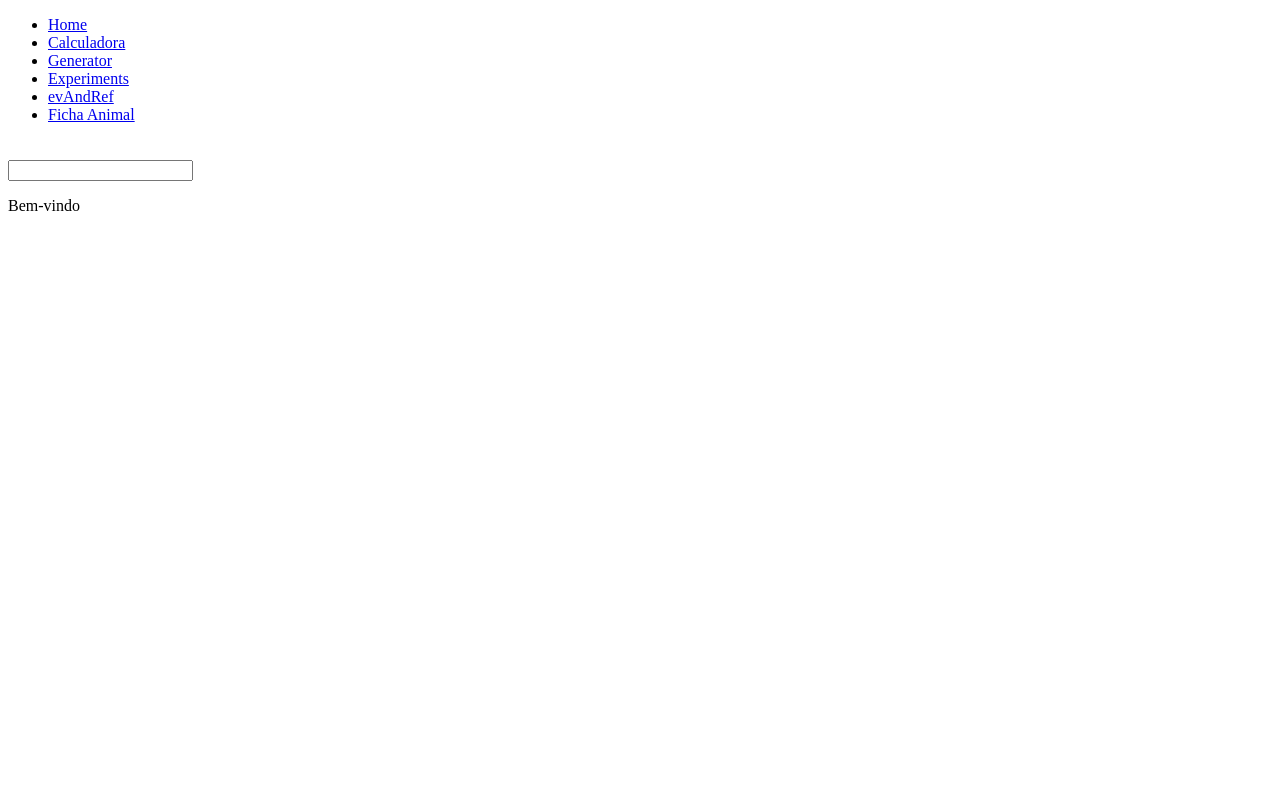
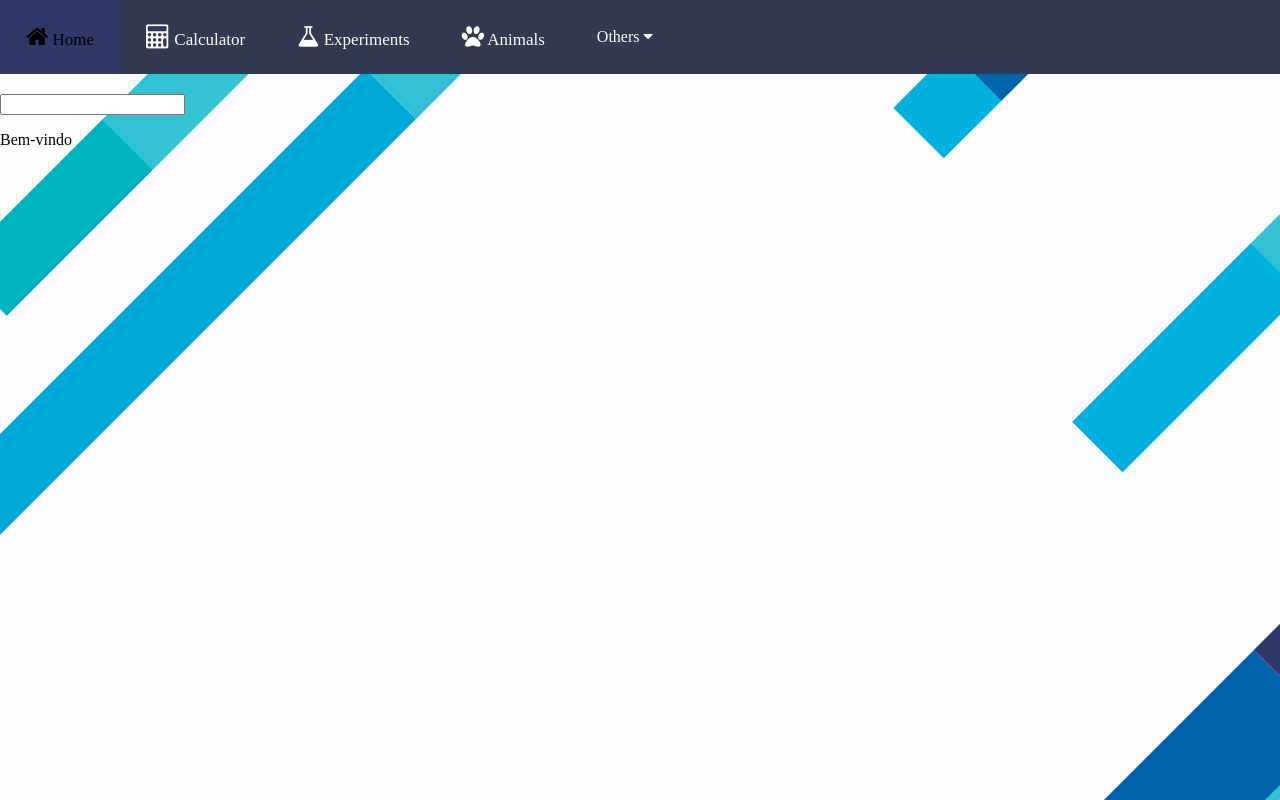
Before and after one commit to Henrique0Mendes/Aulas-Angular, an Angular app in the folder aulas/: page / in a window 1280 px wide. Built offline with nearby package versions, Linux system fonts and the light colour scheme.

Commit message:
v4.5 - NavBar

```diff
--- a/aulas/src/app/nav-bar/nav-bar.component.css
+++ b/aulas/src/app/nav-bar/nav-bar.component.css
@@ -1,6 +1,79 @@
-.nav-active{
-    color:red;
+#header {
+    position: relative;
+    margin: 0;
+    padding-top: 0px;
+
+  }
+
+.navbar {
+    overflow: hidden;
+    background-color: #323950;
+  }
+
+  .navbar a{
+    float: left;
+    color: white;
+    text-align: center;
+    padding: 24px 26px;
+    text-decoration: none;
+    font-size: 17px;
+    top: 0;
+    left: 0;
+    margin: 0;
+    position: relative;
+  }
+
+  .navbar a:hover {
+    background-color: #30386a;
+    color: black;
+  }
+
+  .navbar-active{
+    background-color:#30386a;
     font-size: large;
     font-weight: bold;
     transition: all 1s;
 }
+
+.dropdown {
+    float: left;
+    overflow: hidden;
+  }
+
+  .dropdown .dropbtn {
+    font-size: 16px;
+    border: none;
+    outline: none;
+    color: white;
+    padding: 28px 26px;
+    background-color: inherit;
+    font-family: inherit;
+    margin: 0;
+  }
+
+
+.dropdown-content {
+    display: none;
+    position: absolute;
+    background-color: #323950;
+    min-width: 160px;
+    box-shadow: 0px 8px 16px 0px rgba(0,0,0,0.2);
+    z-index: 1;
+  }
+
+  .dropdown-content a {
+    float: none;
+    color: white;
+    padding: 12px 16px;
+    text-decoration: none;
+    display: block;
+    text-align: left;
+  }
+
+  .dropdown-content a:hover {
+    background-color: #30386a;
+  }
+
+  .dropdown:hover .dropdown-content {
+    display: block;
+  }
--- a/aulas/src/app/nav-bar/nav-bar.component.html
+++ b/aulas/src/app/nav-bar/nav-bar.component.html
@@ -1,11 +1,17 @@
-<nav>
-    <ul>
-        <li><a [routerLink]="['/home']" routerLinkActive="nav-active">Home</a></li>
-        <li><a [routerLink]="['/calculadora']" routerLinkActive="nav-active">Calculadora</a></li>
-        <li><a [routerLink]="['/readMeGenerator']" routerLinkActive="nav-active">Generator</a></li>
-        <li><a [routerLink]="['/experiments']" routerLinkActive="nav-active">Experiments</a></li>
-        <li><a [routerLink]="['/evAndRef']" routerLinkActive="nav-active">evAndRef</a></li>
-        <li><a [routerLink]="['/fichaAnimal']" routerLinkActive="nav-active">Ficha Animal</a></li>
-
-    </ul>
-</nav>
+<nav id="header">
+    <div class="navbar">
+         <a [routerLink]="['/home']" routerLinkActive="navbar-active"><i class="fa fa-home" style="font-size:24px"></i> Home</a>
+         <a [routerLink]="['/calculadora']" routerLinkActive="navbar-active"><i class="fa fa-calculator" style="font-size:24px"></i> Calculator</a>
+         <a [routerLink]="['/experiments']" routerLinkActive="navbar-active"><i class="fa fa-flask" style="font-size:24px"></i> Experiments</a>
+         <a [routerLink]="['/fichaAnimal']" routerLinkActive="navbar-active"><i class="fa fa-paw" style="font-size:24px"></i> Animals</a>
+         <div class="dropdown">
+            <button class="dropbtn">Others
+              <i class="fa fa-caret-down"></i>
+            </button>
+            <div class="dropdown-content">
+                <a [routerLink]="['/readMeGenerator']" routerLinkActive="navbar-active"><i class="	fab fa-readme" style="font-size:24px"></i> Generator</a>
+                <a [routerLink]="['/evAndRef']" routerLinkActive="navbar-active"> evAndRef</a>
+            </div>
+          </div>
+   </div>
+ </nav>
--- a/aulas/src/index.html
+++ b/aulas/src/index.html
@@ -5,6 +5,7 @@
   <title>Aulas</title>
   <base href="/">
   <meta name="viewport" content="width=device-width, initial-scale=1">
+  <link rel="stylesheet" href="https://cdnjs.cloudflare.com/ajax/libs/font-awesome/4.7.0/css/font-awesome.min.css">
   <link rel="icon" type="image/x-icon" href="favicon.ico">
 </head>
 <body>
--- a/aulas/src/styles.css
+++ b/aulas/src/styles.css
@@ -1 +1,6 @@
 /* You can add global styles to this file, and also import other style files */
+
+body{
+    margin:0px;
+    background-image: url("src/app/imagens/fundo.jpg");
+    }
```
Also changed, not shown: aulas/src/app/imagens/fundo.jpg (added).
